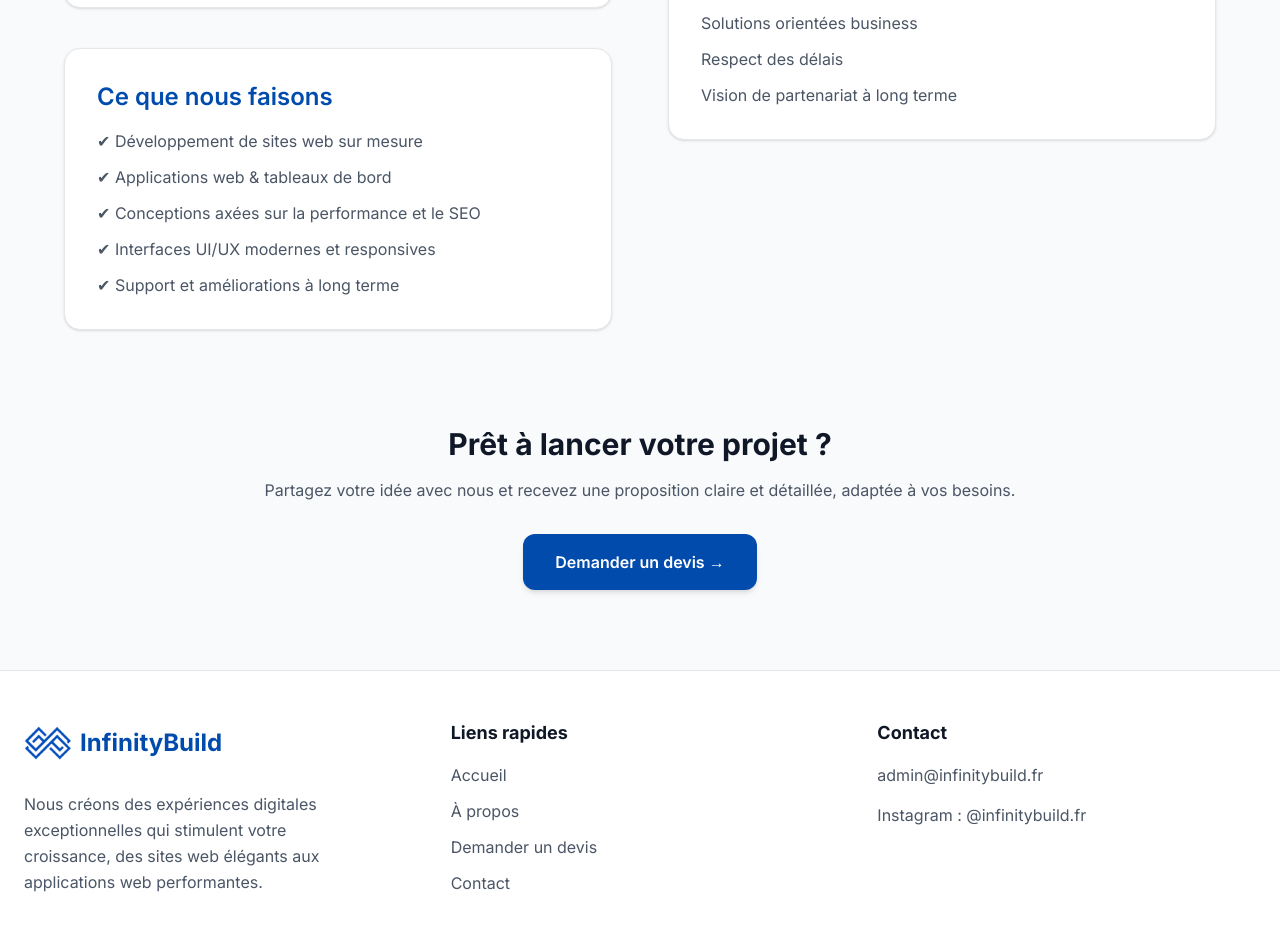
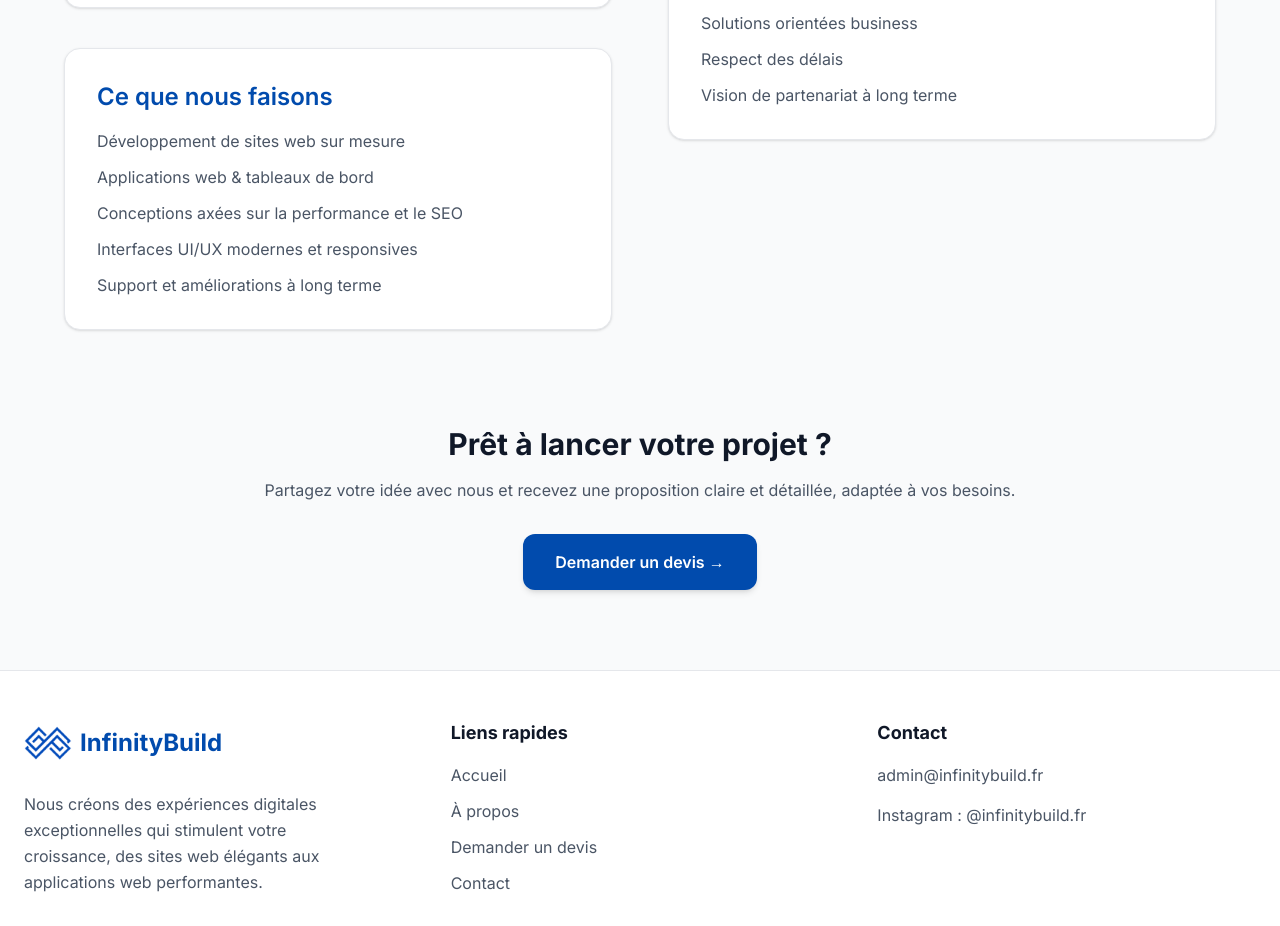
Before and after one commit to Ahmedjalalz/Infinitybuild, a Next.js app: page /about in a window 1280 px wide. Shown: the part 1060-1986 px from the top of the page. Built offline with nearby package versions, Linux system fonts and the light colour scheme.

Commit message:
removed second ticks

```diff
--- a/src/app/about/page.jsx
+++ b/src/app/about/page.jsx
@@ -63,11 +63,11 @@ export default function AboutPage() {
                 Ce que nous faisons
               </h3>
               <ul className="space-y-3 text-gray-600">
-                <li>✔ Développement de sites web sur mesure</li>
-                <li>✔ Applications web & tableaux de bord</li>
-                <li>✔ Conceptions axées sur la performance et le SEO</li>
-                <li>✔ Interfaces UI/UX modernes et responsives</li>
-                <li>✔ Support et améliorations à long terme</li>
+                <li>Développement de sites web sur mesure</li>
+                <li>Applications web & tableaux de bord</li>
+                <li>Conceptions axées sur la performance et le SEO</li>
+                <li>Interfaces UI/UX modernes et responsives</li>
+                <li>Support et améliorations à long terme</li>
               </ul>
             </div>
 
```
